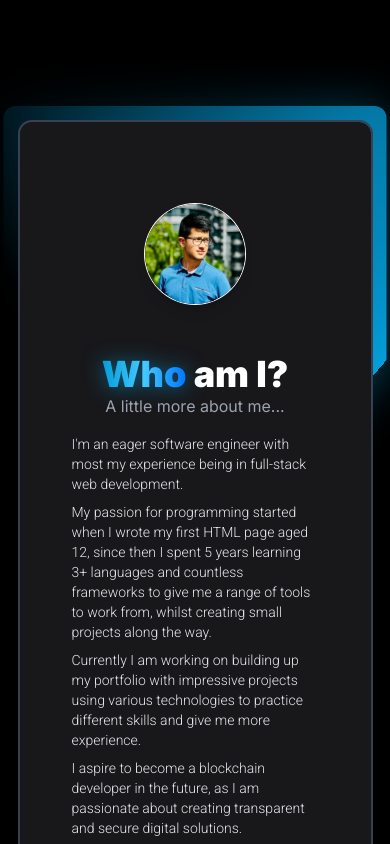
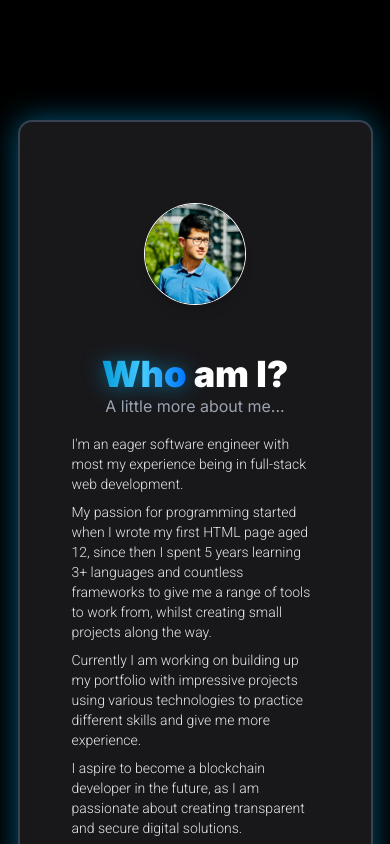
Before and after one commit to joshd-04/portfolio, a Next.js app: page / in a window 390 px wide. Shown: the part 1900-2744 px from the top of the page. Built offline with nearby package versions, Linux system fonts and the light colour scheme.

Commit message:
fix mobile logo hover

```diff
--- a/src/app/(home)/whoAmI.tsx
+++ b/src/app/(home)/whoAmI.tsx
@@ -11,11 +11,11 @@ export default function WhoAmI() {
   return (
     <div className="w-full  mt-48" id="who-am-i">
       <div className="mt-0 md:mt-32 lg:mt-24 xl:mt-16 flex flex-col justify-center items-center min-h-[80dvh] h-auto relative bottom-[50px] ">
-        <div
+        {/* <div
           id="who-am-i-container"
-          className="w-[90%] md:w-[60%] place-self-center flex flex-col lg:flex-row flex-grow-0 justify-center items-stretch gap-0 lg:gap-16 relative py-8 pb-12 lg:py-16 bg-zinc-900 rounded-xl px-12 outline outline-2 outline-gray-700 mx-auto"
-        >
-          {/* <div className="w-[90%] md:w-[60%] place-self-center flex flex-col lg:flex-row flex-grow-0 justify-center items-stretch gap-0 lg:gap-16 relative py-8 pb-12 lg:py-16 bg-zinc-900 rounded-xl px-12 outline outline-2 outline-gray-700 mx-auto after:absolute after:w-full after:h-full after:bg-[#059DD9] after:top-[50%] after:left-[50%] after:translate-x-[-50%] after:translate-y-[-50%] after:blur-lg after:animate-pulse after:z-[-1]"> */}
+          className="w-[90%] md:w-[60%] place-self-center flex flex-col lg:flex-row flex-grow-0 justify-center items-stretch gap-0 lg:gap-16 relative py-8 pb-12 lg:py-16 bg-zinc-900 rounded-xl px-12 outline outline-2 outline-gray-700 mx-auto "
+        > */}
+        <div className="w-[90%] md:w-[60%] place-self-center flex flex-col lg:flex-row flex-grow-0 justify-center items-stretch gap-0 lg:gap-16 relative py-8 pb-12 lg:py-16 bg-zinc-900 rounded-xl px-12 outline outline-2 outline-gray-700 mx-auto after:absolute after:w-full after:h-full after:bg-[#059DD9] after:top-[50%] after:left-[50%] after:translate-x-[-50%] after:translate-y-[-50%] after:blur-lg after:animate-pulse after:z-[-1]">
           <div className=" flex flex-col justify-center items-center rounded-s-xl ">
             <Image
               src={userProfile.profilePictureURL}
--- a/src/app/globals.css
+++ b/src/app/globals.css
@@ -36,7 +36,7 @@ body {
 
   -webkit-box-shadow: inset 0 0 6px rgba(0, 0, 0, 0.5);
 }
-
+/*
 @property --angle {
   syntax: '<angle>';
   initial-value: 0deg;
@@ -69,4 +69,4 @@ body {
   to {
     --angle: 360deg;
   }
-}
+} */
--- a/src/app/projects/[id]/projectDetails.tsx
+++ b/src/app/projects/[id]/projectDetails.tsx
@@ -58,6 +58,7 @@ export default function ProjectDetails({ project }: { project: Project }) {
             maskImage:
               'linear-gradient(to right, rgba(0, 0, 0, 1) 0%, rgba(0, 0, 0, 1) 50%, rgba(0, 0, 0, 1) 100%)',
           }}
+          priority
         />
         <div className="w-[80%] h-full md:w-[60%] lg:w-[40%] mx-auto py-3 md:py-6 flex flex-col justify-end items-start ">
           <h1 className="font-bold text-2xl md:text-5xl drop-shadow-[5px_5px_7px_rgb(0,0,0)] selection:bg-blue-600">
--- a/src/components/projectPreview.tsx
+++ b/src/components/projectPreview.tsx
@@ -113,7 +113,7 @@ export default function ProjectPreview({
               </p>
             )}
           </div>
-          <div className="flex flex-row flex-wrap gap-x-4 md:gap-x-4 gap-y-2 w-max py-1">
+          <div className="flex flex-row flex-wrap gap-x-4 md:gap-x-4 gap-y-2 w-auto py-1">
             {project.skillsUsed.map((skill, i) => {
               return skill.smallImage ? (
                 <Tippy
@@ -128,6 +128,7 @@ export default function ProjectPreview({
                     height={isMdBreakpointMet ? 30 : 20}
                     alt={skill.value}
                     className="object-contain"
+                    onClick={(e) => e.preventDefault()}
                   />
                 </Tippy>
               ) : null;
--- a/src/edit_this_data/projects.tsx
+++ b/src/edit_this_data/projects.tsx
@@ -208,7 +208,7 @@ const projects: Project[] = [
         customImageUrl: '/home/github.png',
         externalURL: 'https://github.com/joshd-04/timed-todo-list',
       },
-      { text: 'website', externalURL: 'https://timed-todo.netlify.app' },
+      { text: 'Website', externalURL: 'https://timed-todo.netlify.app' },
     ],
     projectDate: new Date('07-31-2024'),
   },
```
